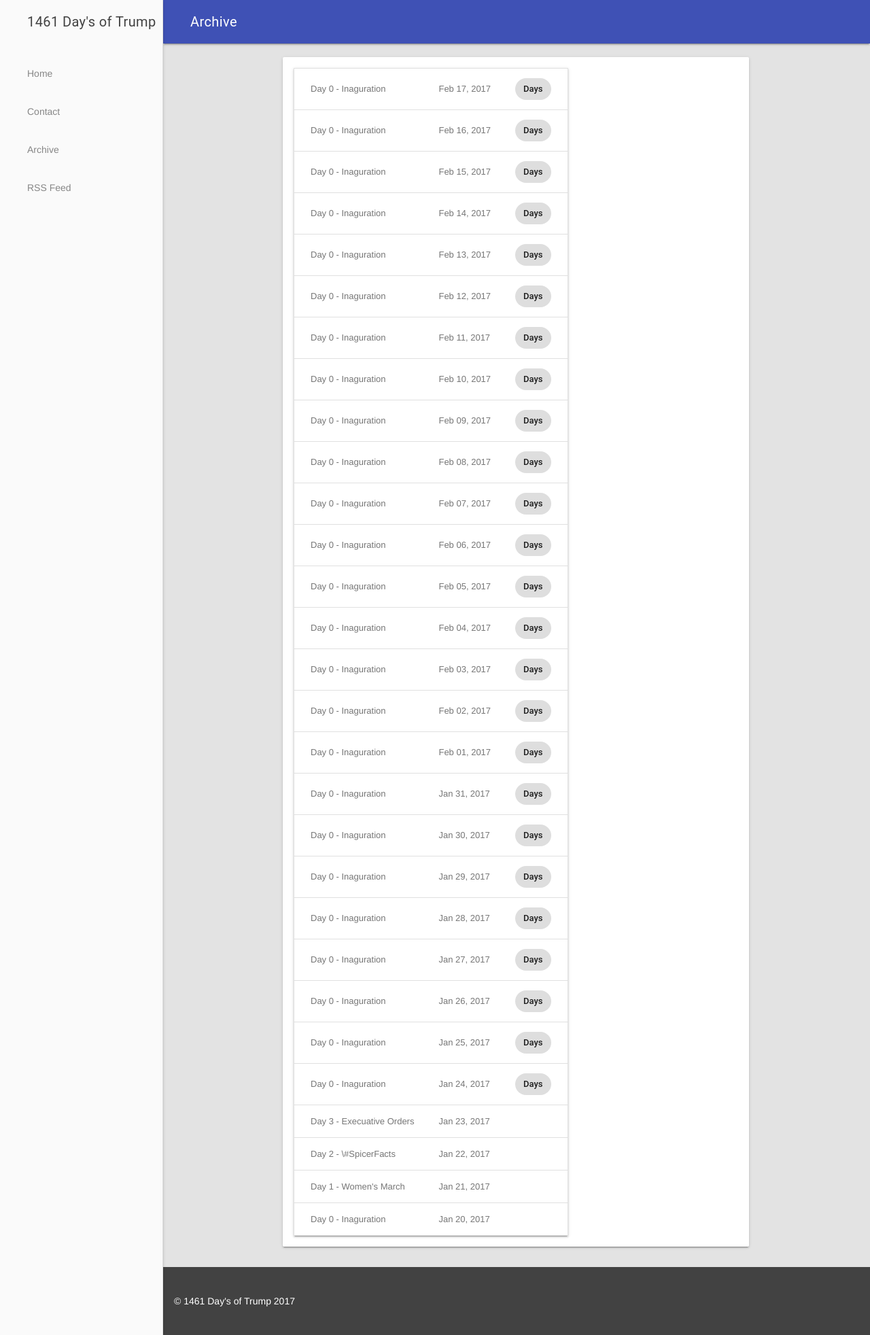
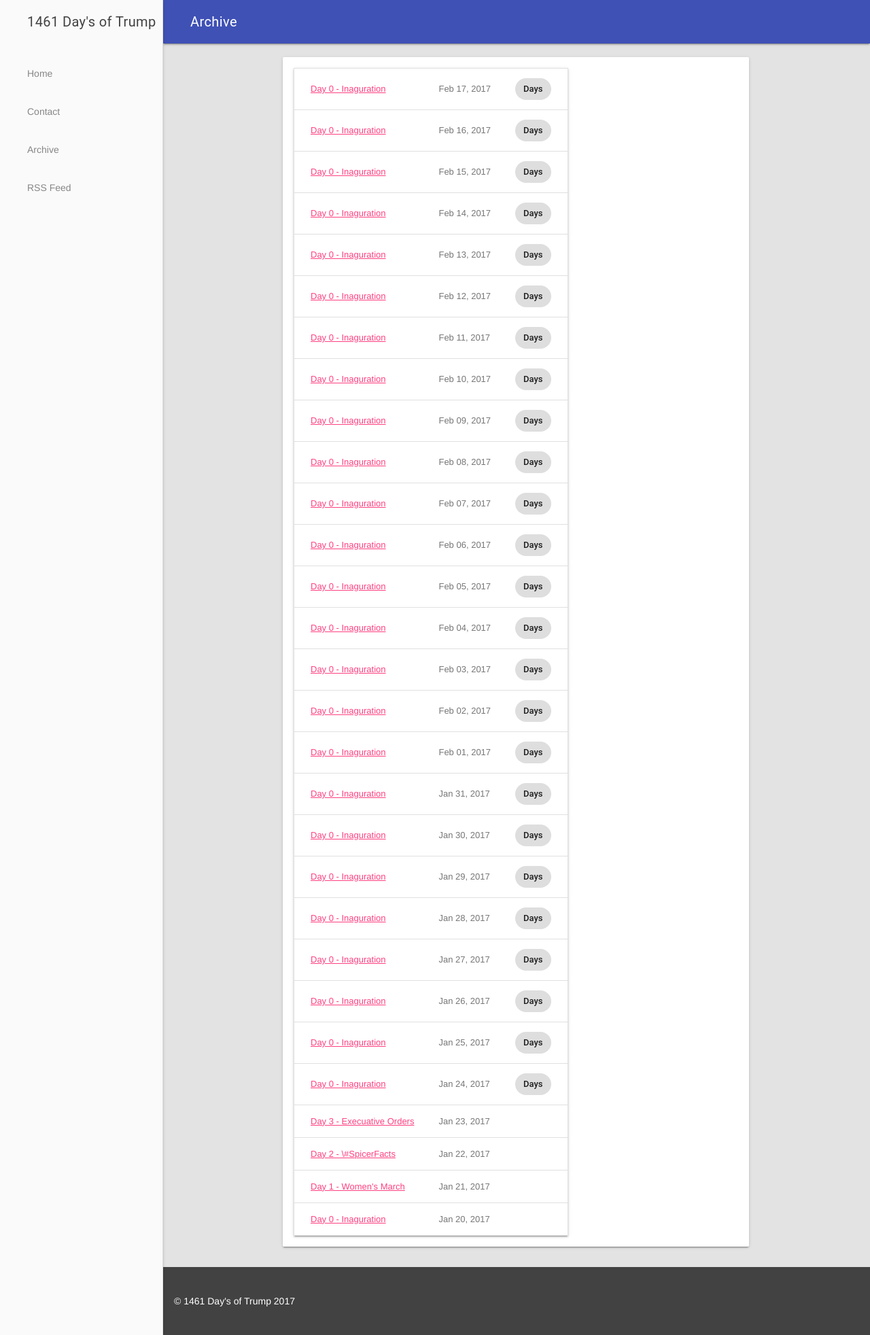
Before and after one commit to DaysOfTrump/DaysOfTrump.github.io, a Jekyll site: the page built from archive.html, in a window 1280 px wide. Shown: the whole page at 68% size. Built offline with Jekyll 4.4.1, drawn with Linux system fonts in a browser that asks for light colours.

Commit message:
Update archive.html

```diff
--- a/archive.html
+++ b/archive.html
@@ -7,19 +7,17 @@
 	<tbody>
 	{% for post in site.posts %}
 		<tr>
-			<a href="{{site.baseurl}}{{ post.url }}">
-				<td class="mdl-data-table__cell--non-numeric">{{ post.title }}</td>
+			<td class="mdl-data-table__cell--non-numeric"><a href="{{site.baseurl}}{{ post.url }}">{{ post.title }}</a></td>
 			<td class="mdl-data-table__cell--non-numeric"><time datetime="{{post.date|date:"%F"}}">{{post.date|date:"%b %d, %Y"}}</time></td>
 			<td class="mdl-data-table__cell--non-numeric">
 			{% unless post.categories == empty %}
 				{% for categories in post.categories %}
-					<a href="{{site.baseurl}}/category.html#{{categories}}" class="mdl-chip mdl-js-ripple-effect">
+				<a href="{{site.baseurl}}/category.html#{{categories}}" class="mdl-chip">
 					<span class="mdl-chip__text">{{ categories }}</span>
 				</a>
 				{% endfor %}
 			{% endunless %}
 			</td>
-			</a>
 		</tr>
 	{% endfor %}
 	</tbody>
```
Lines whose indentation alone changed are shown as unchanged.
